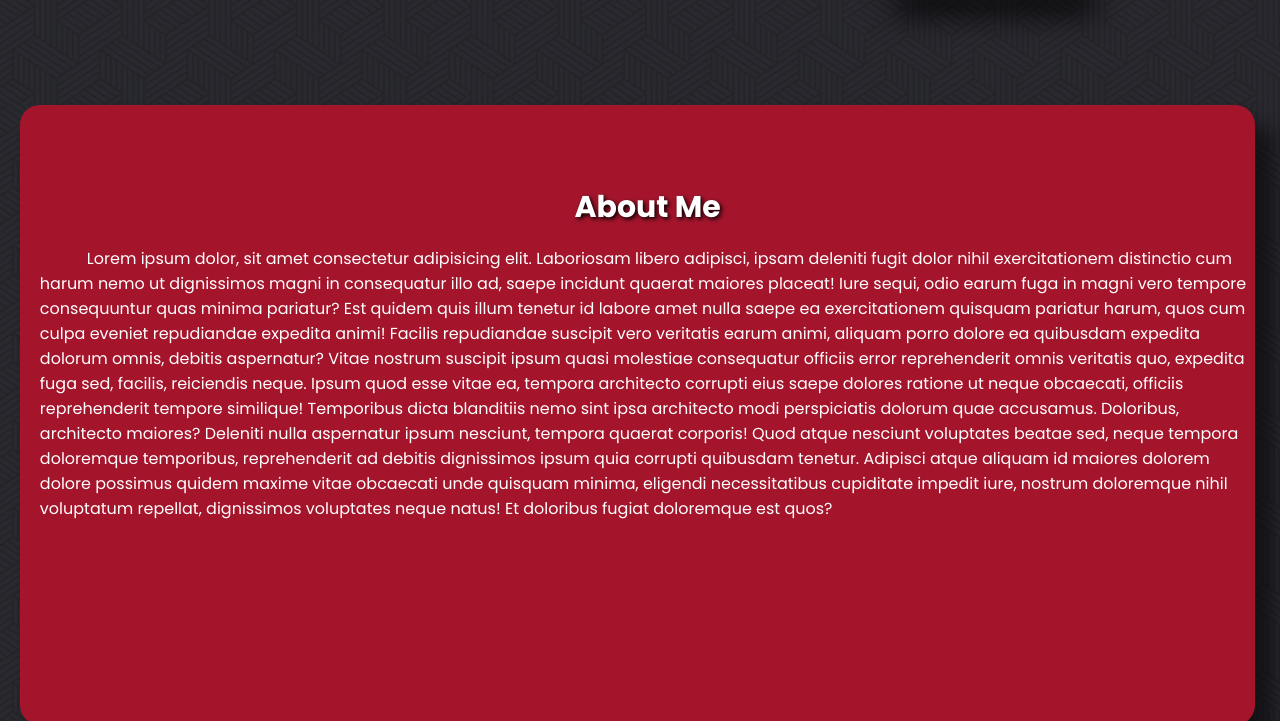
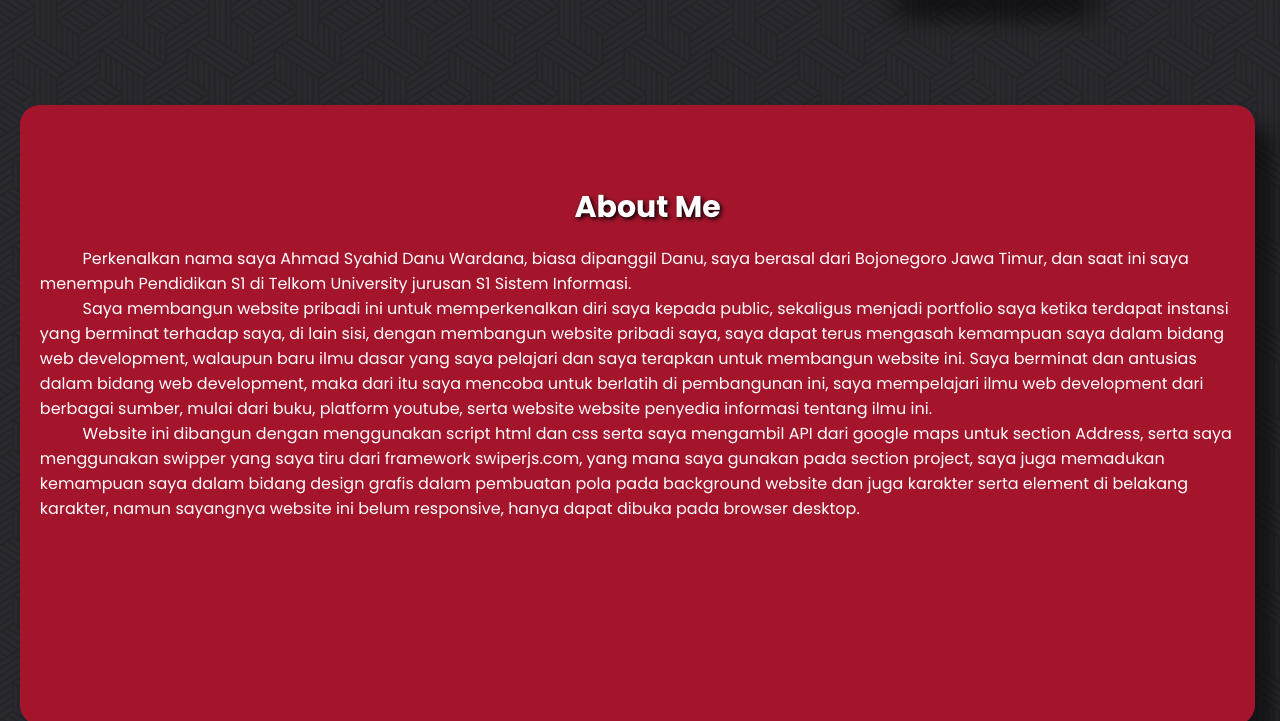
Before and after one commit to kryptonxarmy/danuwardana.github.io, a plain HTML site: page index.html in a window 1280 px wide. Shown: the part 615-1336 px from the top of the page. Drawn offline with nearby package versions, Linux system fonts and the light colour scheme.

Commit message:
mengganti paragraf pada section About

```diff
--- a/index.html
+++ b/index.html
@@ -50,13 +50,10 @@
         <div class="content">
           <div class="judul-section">About Me</div>
           <p class="deskripsi-diri">
-            &nbsp;&nbsp; &nbsp; &nbsp; &nbsp; &nbsp;  Lorem ipsum dolor, sit amet consectetur adipisicing elit. Laboriosam libero adipisci, ipsam deleniti fugit dolor nihil exercitationem distinctio cum harum nemo ut dignissimos magni in consequatur illo ad, saepe incidunt quaerat
-            maiores placeat! Iure sequi, odio earum fuga in magni vero tempore consequuntur quas minima pariatur? Est quidem quis illum tenetur id labore amet nulla saepe ea exercitationem quisquam pariatur harum, quos cum culpa eveniet
-            repudiandae expedita animi! Facilis repudiandae suscipit vero veritatis earum animi, aliquam porro dolore ea quibusdam expedita dolorum omnis, debitis aspernatur? Vitae nostrum suscipit ipsum quasi molestiae consequatur officiis
-            error reprehenderit omnis veritatis quo, expedita fuga sed, facilis, reiciendis neque. Ipsum quod esse vitae ea, tempora architecto corrupti eius saepe dolores ratione ut neque obcaecati, officiis reprehenderit tempore
-            similique! Temporibus dicta blanditiis nemo sint ipsa architecto modi perspiciatis dolorum quae accusamus. Doloribus, architecto maiores? Deleniti nulla aspernatur ipsum nesciunt, tempora quaerat corporis! Quod atque nesciunt
-            voluptates beatae sed, neque tempora doloremque temporibus, reprehenderit ad debitis dignissimos ipsum quia corrupti quibusdam tenetur. Adipisci atque aliquam id maiores dolorem dolore possimus quidem maxime vitae obcaecati unde
-            quisquam minima, eligendi necessitatibus cupiditate impedit iure, nostrum doloremque nihil voluptatum repellat, dignissimos voluptates neque natus! Et doloribus fugiat doloremque est quos?
+           &nbsp;&nbsp; &nbsp; &nbsp; &nbsp; &nbsp;Perkenalkan nama saya Ahmad Syahid Danu Wardana, biasa dipanggil Danu, saya berasal dari Bojonegoro Jawa Timur, dan saat ini saya menempuh Pendidikan S1 di Telkom University jurusan S1 Sistem Informasi. <br/>
+&nbsp;&nbsp; &nbsp; &nbsp; &nbsp; &nbsp;Saya membangun website pribadi ini untuk memperkenalkan diri saya kepada public, sekaligus menjadi portfolio saya ketika terdapat instansi yang berminat terhadap saya, di lain sisi, dengan membangun website pribadi saya, saya dapat terus mengasah kemampuan saya dalam bidang web development, walaupun baru ilmu dasar yang saya pelajari dan saya terapkan untuk membangun website ini. Saya berminat dan antusias dalam bidang web development, maka dari itu saya mencoba untuk berlatih di pembangunan ini, saya mempelajari ilmu web development dari berbagai sumber, mulai dari buku, platform youtube, serta website website penyedia informasi tentang ilmu ini. <br/>
+&nbsp;&nbsp; &nbsp; &nbsp; &nbsp; &nbsp;Website ini dibangun dengan menggunakan script html dan css serta saya mengambil API dari google maps untuk section Address, serta saya menggunakan swipper yang saya tiru dari framework swiperjs.com, yang mana saya gunakan pada section project, saya juga memadukan kemampuan saya dalam bidang design grafis dalam pembuatan pola pada background website dan juga karakter serta element di belakang karakter, namun sayangnya website ini belum responsive, hanya dapat dibuka pada browser desktop.
+
           </p>
         </div>
       </section>
```
